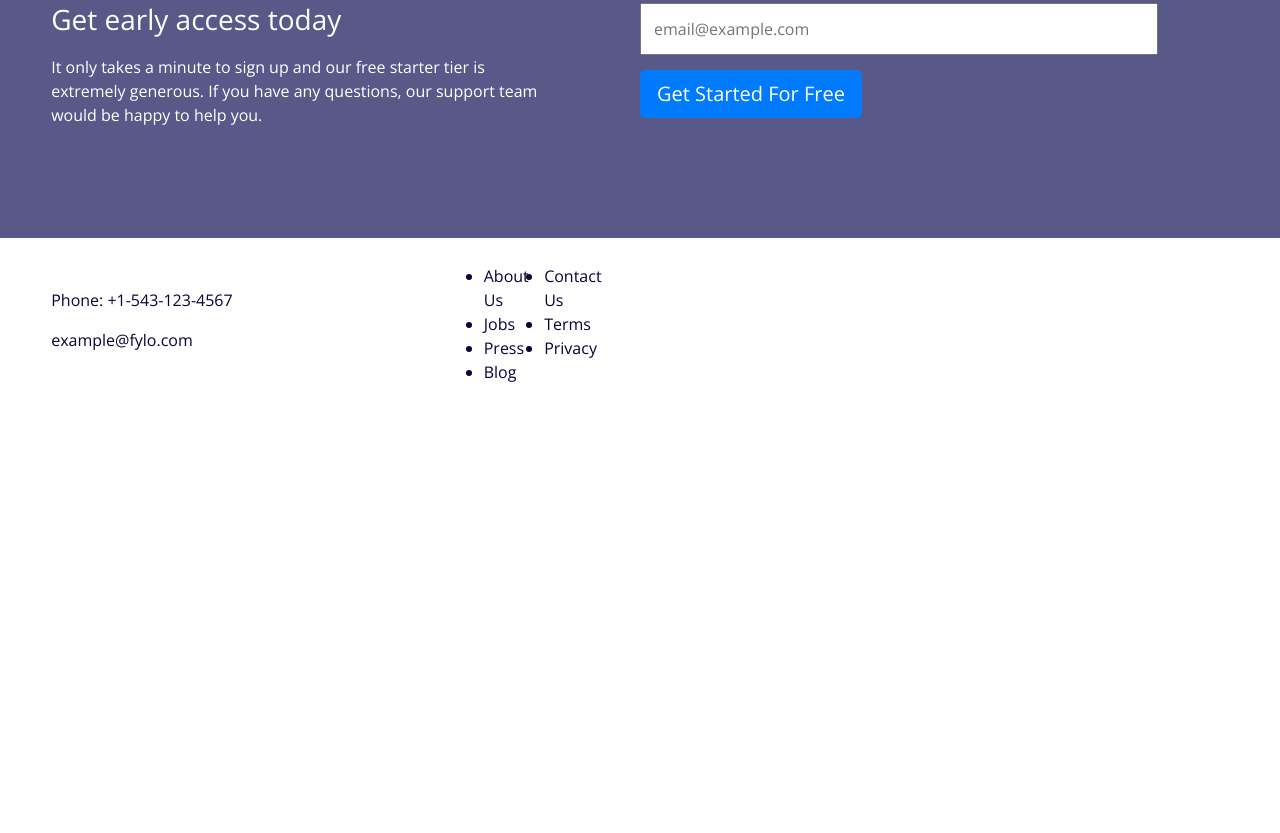
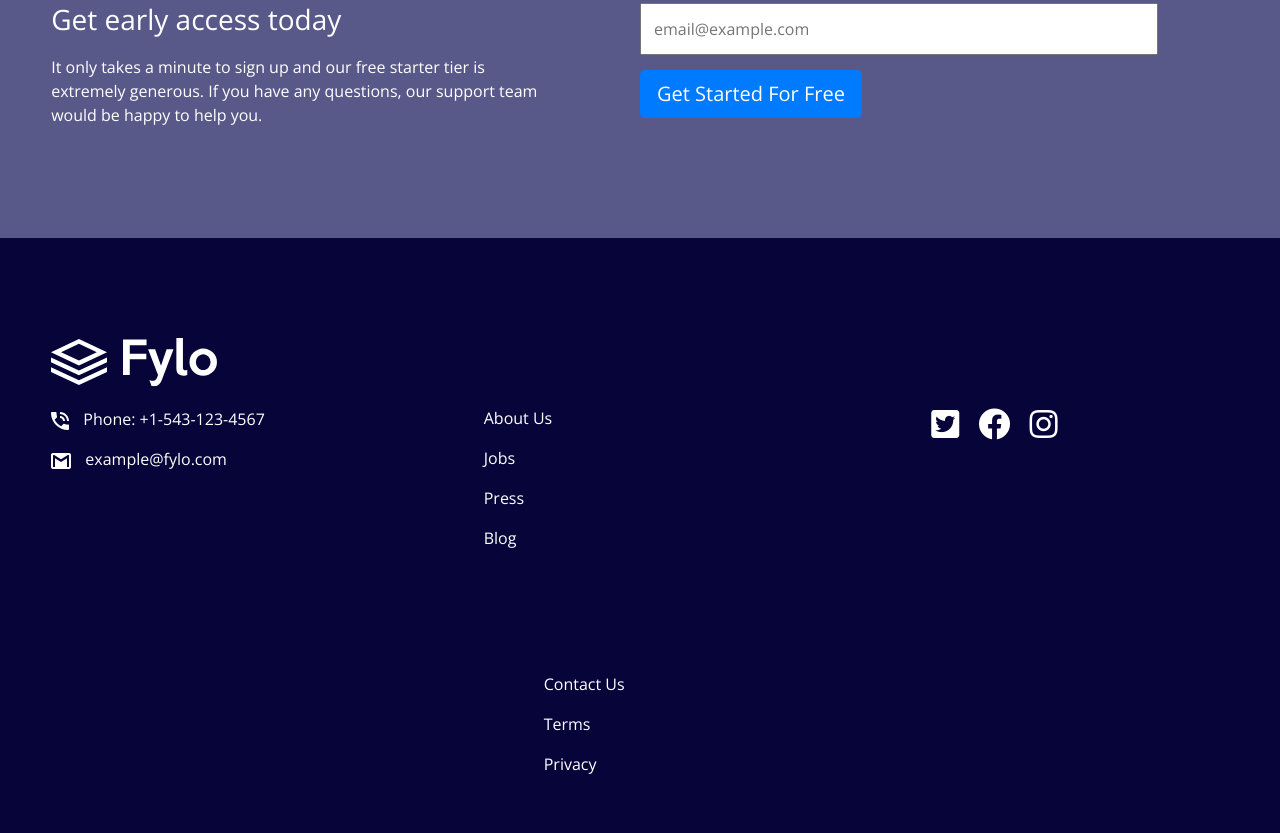
Before and after one commit to DariusMatthews/Flylo, a plain HTML site: page index.html in a window 1280 px wide. Shown: the part 1586-2419 px from the top of the page. Before the commit the page ends 2011 px from the top, so only its background shows below. Drawn offline with nearby package versions, Linux system fonts and the light colour scheme.

Commit message:
finished the formatting and styling of the footer.

```diff
--- a/index.html
+++ b/index.html
@@ -142,30 +142,32 @@
   <footer id="footer">
     <div class="container-fluid row">
       <div class="col-lg-4 col-sm-12">
-        <!-- TODO: add flylo/phone/email images -->
-        <img src="" alt="">
-        <p>Phone: +1-543-123-4567</p>
-        <p>example@fylo.com</p>
+        <img class="footer-logo" src="images/logo.svg" alt="logo">
+        <p><img src="images/icon-phone.svg" alt="phone"> Phone: +1-543-123-4567</p>
+        <p><img src="images/icon-email.svg" alt="email"> example@fylo.com</p>
       </div>
       <div class="col-lg-4 col-sm-12 row">
-        <div class="col-lg-2">
+        <div class="col-lg-2 footer-list">
           <ul>
-            <li>About Us</li>
-            <li>Jobs</li>
-            <li>Press</li>
-            <li>Blog</li>
+            <li><a href="#">About Us</a></li>
+            <li><a href="#">Jobs</a></li>
+            <li><a href="#">Press</a></li>
+            <li><a href="#">Blog</a></li><a href="#">
           </ul>
         </div>
-        <div class="col-lg-2">
+        <div class="col-lg-2 footer-list fl-2">
           <ul>
-            <li>Contact Us</li>
-            <li>Terms</li>
-            <li>Privacy</li>
+            <li><a href="#">Contact Us</a></li>
+            <li><a href="#">Terms</a></li>
+            <li><a href="#">Privacy</a></li>
           </ul>
         </div>
       </div>
-      <div class="col-lg-4 col-sm-12">
+      <div class="col-lg-4 col-sm-12 footer-social-media">
         <!-- TODO: add social media font awesome icons -->
+        <a href="#"><i class="fab fa-twitter-square fa-2x"></i></a>
+        <a href="#"><i class="fab fa-facebook fa-2x"></i></a>
+        <a href="#"><i class="fab fa-instagram fa-2x"></i></a>
       </div>
     </div>
   </footer>
--- a/scss/styles.scss
+++ b/scss/styles.scss
@@ -176,3 +176,61 @@ h1 {
 }
 
 // TODO: Style footer
+
+#footer {
+  background-color: color(primary-dark-blue);
+  color: #fff;
+
+  a {
+    text-decoration: none;
+    color: #fff;
+  }
+
+
+  div {
+    padding-top: 50px;
+    padding-bottom: 30px;
+
+    .footer-logo{
+      //brightness makes image black, invert turns it white
+      filter: brightness(0) invert(1);
+      padding-bottom: 20px;
+    }
+
+    p {
+      img {
+        padding-right: 10px;
+      }
+    }
+
+    .footer-list {
+
+      padding-right: 150px;
+      margin-top: 10px;
+
+      ul {
+        list-style: none;
+
+        li {
+          line-height: 2.5;
+          // unwraps the list order text
+          white-space: nowrap;
+        }
+      }
+    }
+
+    // second footer list that needs to be pushed right
+    .fl-2 {
+      margin-left: 60px;
+    }
+
+    .footer-social-media {
+      padding-left: 140px;
+      margin-top: 70px;
+
+      i {
+        padding-right: 15px;
+      }
+    }
+  }
+}
```
Also changed, not shown: css/styles.css, scss/styles.min.css.
